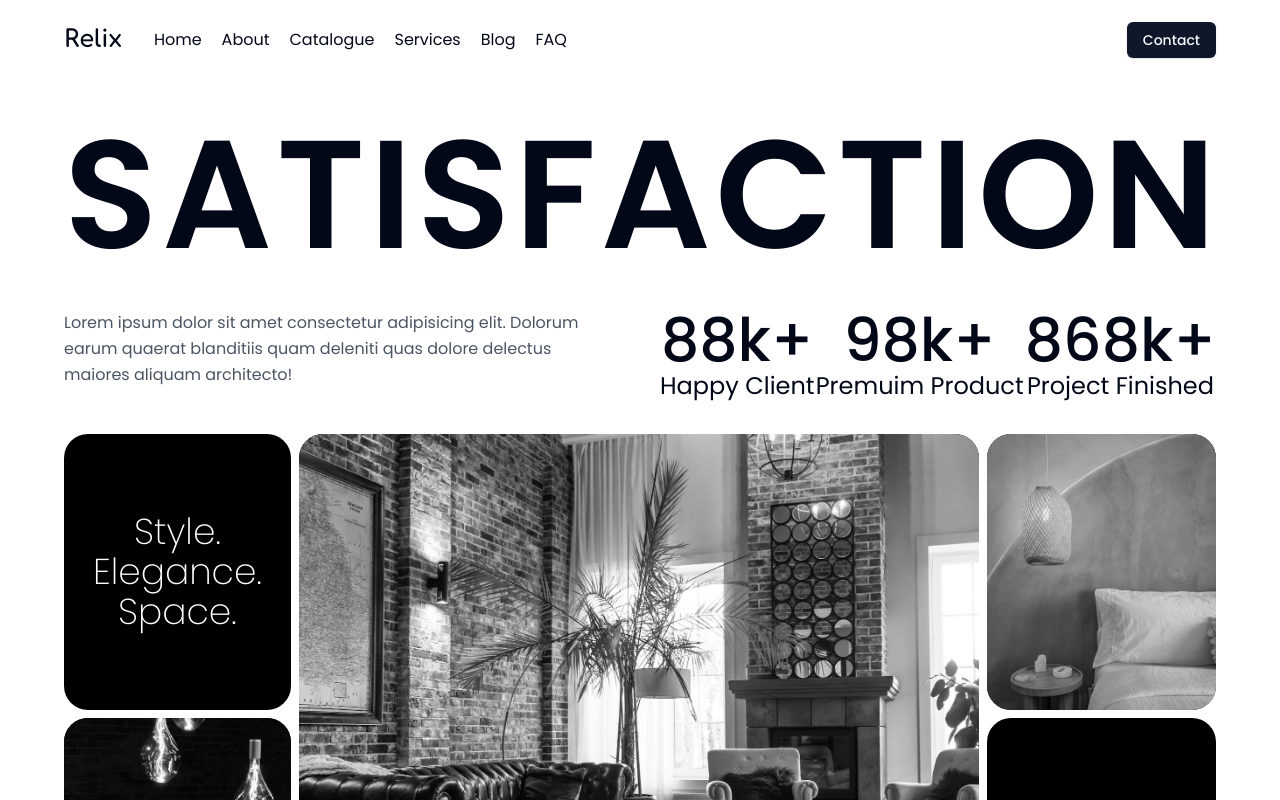
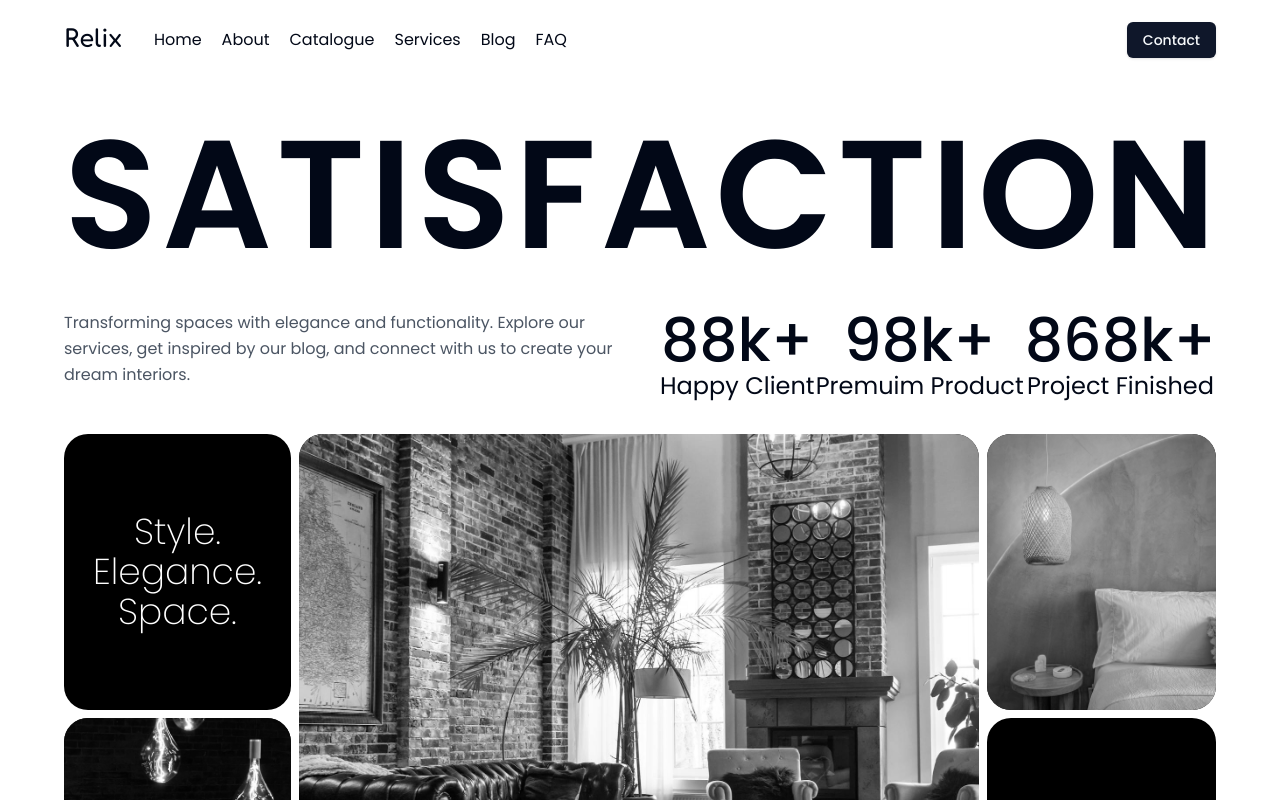
Before and after one commit to shashankaz/relix, a React (Vite) app: page / in a window 1280 px wide. Shown: the top 800 px of the page. Built offline with nearby package versions, Linux system fonts and the light colour scheme; a web font is replaced by a local one.

Commit message:
feat: update Home page text for improved clarity and engagement

```diff
--- a/src/pages/Home/index.tsx
+++ b/src/pages/Home/index.tsx
@@ -25,9 +25,9 @@ const Home = () => {
       </h1>
       <div className="flex flex-col lg:flex-row justify-between gap-10">
         <p className="lg:w-1/2 text-start leading-relaxed text-gray-600">
-          Lorem ipsum dolor sit amet consectetur adipisicing elit. Dolorum earum
-          quaerat blanditiis quam deleniti quas dolore delectus maiores aliquam
-          architecto!
+          Transforming spaces with elegance and functionality. Explore our
+          services, get inspired by our blog, and connect with us to create your
+          dream interiors.
         </p>
         <div className="lg:w-1/2 flex flex-col lg:flex-row lg:justify-between gap-2 lg:gap-0">
           <div className="flex lg:flex-col items-center justify-between lg:justify-center">
```
